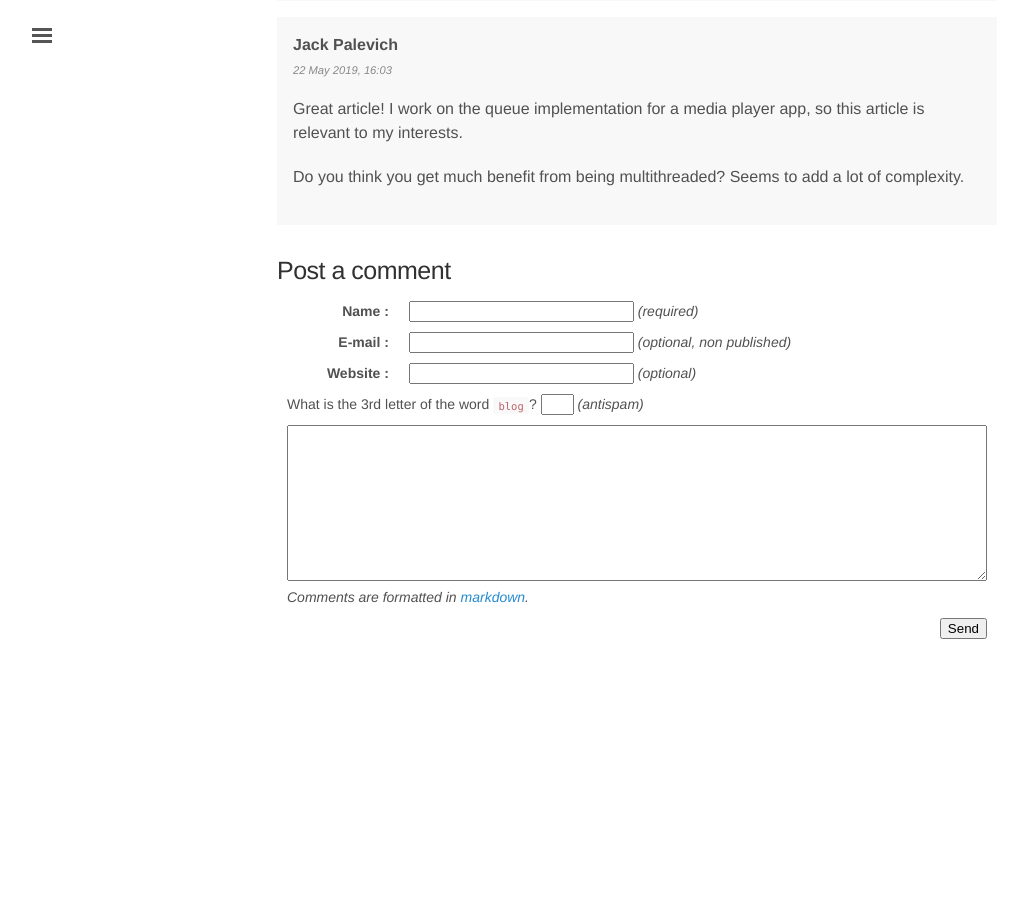
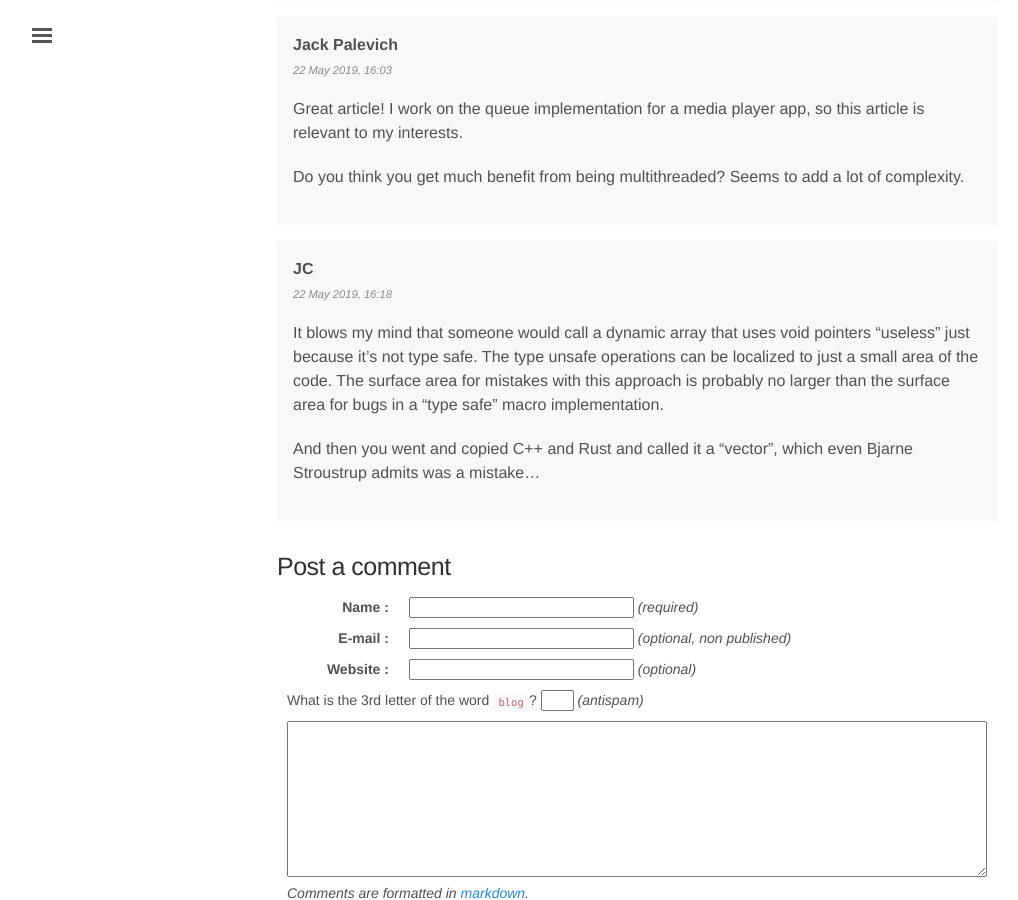
Before and after one commit to rom1v/blog.rom1v.com, a Jekyll site: the page built from _posts/2019-05-21-a-new-core-playlist-for-vlc-4.md, in a window 1280 px wide and 900 px high, scrolled down 16856 px. Shown: the whole window, without its empty margins (3-1021 px from the left). Built offline with Jekyll 4.4.1, drawn with Linux system fonts in a browser that asks for light colours; before the commit the page ends 17520 px from its top, so only the background shows below that.

Commit message:
Publish comment 4 for VLC playlist

```diff
--- a/_data/comments-2019-05-a-new-core-playlist-for-vlc-4.yaml
+++ b/_data/comments-2019-05-a-new-core-playlist-for-vlc-4.yaml
@@ -44,3 +44,15 @@
 
     Do you think you get much benefit from being multithreaded? Seems to add a
     lot of complexity.
+- id: 4
+  author: JC
+  date: 2019-05-22 16:18:53+02:00
+  contents: |
+    It blows my mind that someone would call a dynamic array that uses void
+    pointers "useless" just because it's not type safe. The type unsafe
+    operations can be localized to just a small area of the code. The surface
+    area for mistakes with this approach is probably no larger than the surface
+    area for bugs in a "type safe" macro implementation.
+
+    And then you went and copied C++ and Rust and called it a "vector", which
+    even Bjarne Stroustrup admits was a mistake...
```
